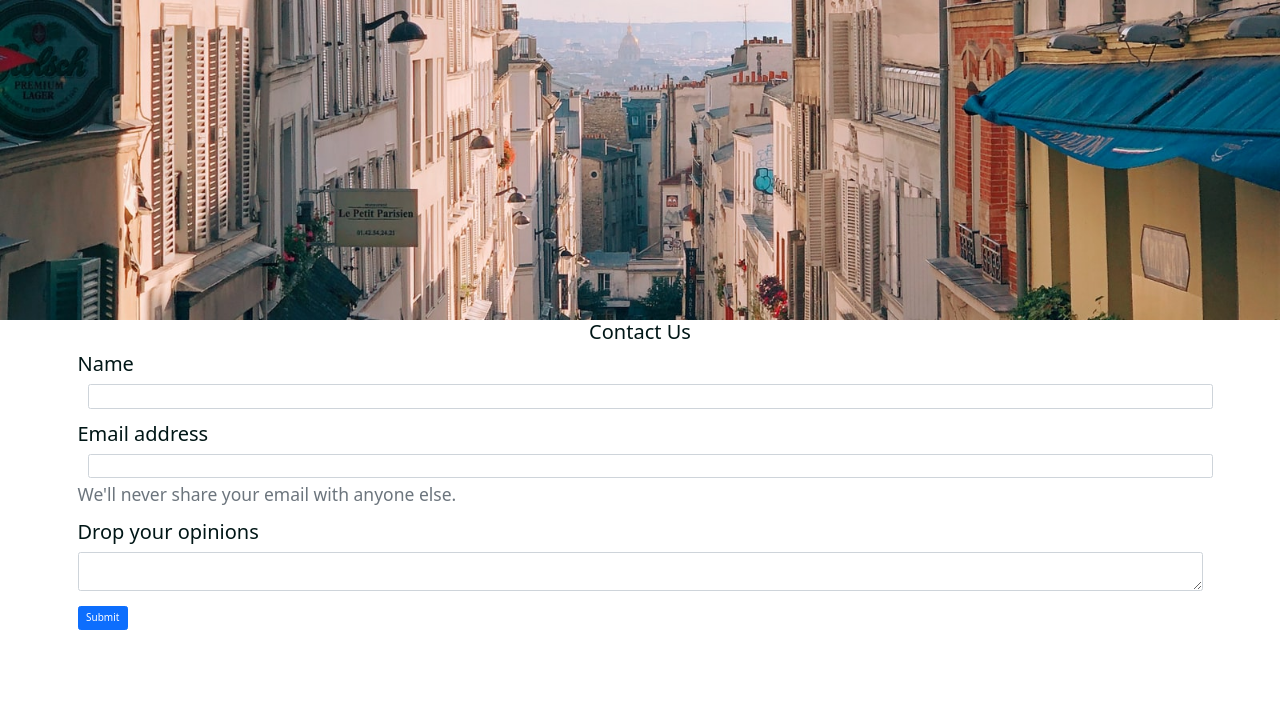
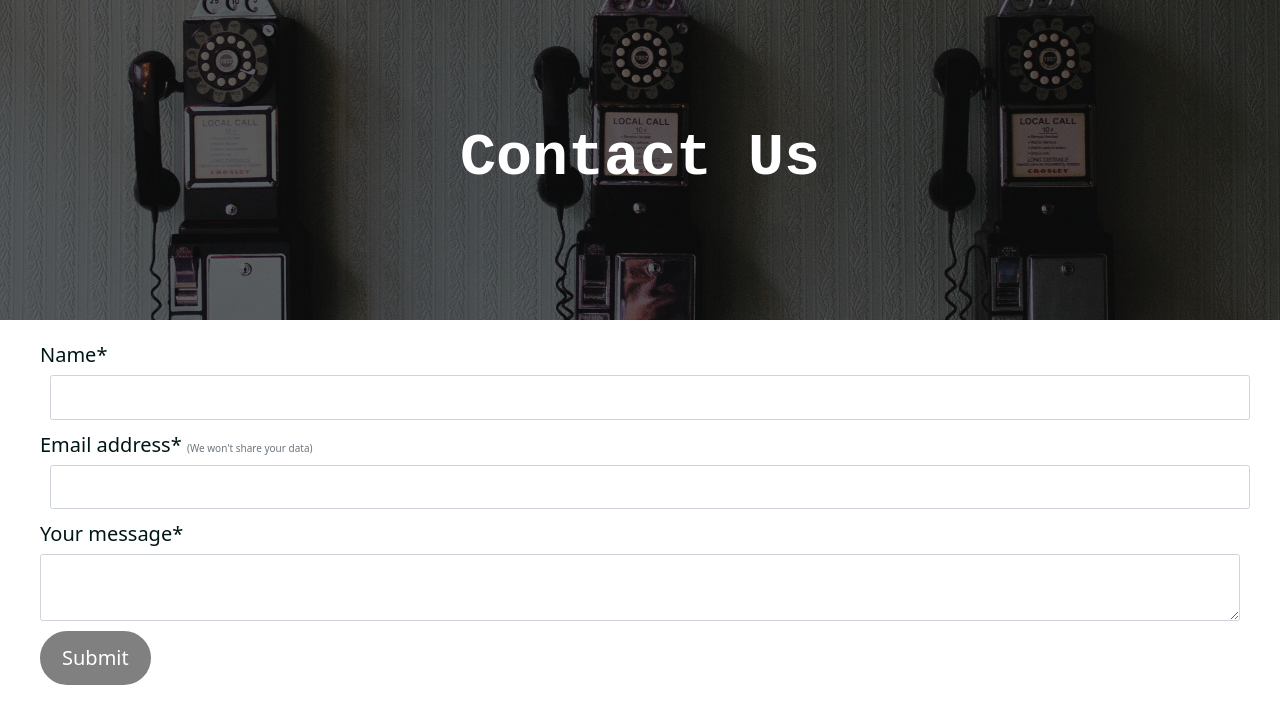
Before and after one commit to KoyalThakur/final-year-project, a Django app: page /contact in a window 1280 px wide. Shown: the part 80-800 px from the top of the page. Run offline with Django 3.2, Linux system fonts and the light colour scheme.

Commit message:
contact refactored

```diff
--- a/Webnarys/static/style.css
+++ b/Webnarys/static/style.css
@@ -250,7 +250,8 @@ input {
     flex-direction: column;
     flex-wrap: wrap;
     justify-content: center;
-    margin: 2rem 4rem;}
+    margin: 2rem 4rem;
+}
 
 .team-card-container {
     display: flex;
@@ -283,7 +284,6 @@ input {
     margin: 2rem 4rem;
 }
 
-
 .about-details-desc {
     display: flex;
     flex-direction: column;
@@ -291,7 +291,6 @@ input {
 }
 
 .para-desc {
-    /* list-style-type: "✔️"; */
     list-style-type: circle;
     padding: 1rem;
     margin: 1rem 0rem;
@@ -299,6 +298,51 @@ input {
     border-radius: 0.8rem 0.8rem 0.8rem 0rem;
 }
 
+/*********CONTACT US ********/
+.contact-head {
+    background: linear-gradient(rgba(0, 0, 0, 0.6), rgba(0, 0, 0, 0.6)), url("../static/images/contact-bg.jpg");
+    background-size: cover;
+    background-repeat: repeat;
+    background-position: center;
+    height: 40vh;
+    display: flex;
+    flex-direction: column;
+    justify-content: center;
+    align-items: center;
+}
+
+.contact-desc-head {
+    color: var(--pri-font-color);
+}
+
+.contact-form-container {
+    display: flex;
+    flex-direction: column;
+    /* flex-direction: row; */
+    flex-wrap: wrap;
+    margin: 2rem 4rem;
+    justify-content: space-evenly;
+}
+
+.form-container {
+    display: flex;
+    flex-direction: column;
+    flex-wrap: wrap;
+}
+
+.form-control {
+    padding: 1rem;
+    font-size: 1.5rem;
+}
+
+.form-text {
+    font-size: 1rem;
+}
+
+/* .form-desc{
+    display: flex;
+    flex-direction: column;
+} */
 /***************** RESPONSIVE DESIGN ****************/
 @media (max-width: 992px) {
     .left-section {
--- a/Webnarys/templates/about.html
+++ b/Webnarys/templates/about.html
@@ -8,7 +8,6 @@
             ABOUT WEBNARYS
         </h1>
     </header>
-
 
     <div class="about-details-container">
         <h1 class="about-details-head team-head">Our Aim</h1>
--- a/Webnarys/templates/contact.html
+++ b/Webnarys/templates/contact.html
@@ -2,32 +2,44 @@
 {% block  title%}Contact | {% endblock  %}
 {%block body%}
 
-<div class="container-fluid p-0" style="display: flex; flex-direction: column;">
-  <img style=" flex-wrap: wrap; flex: 1;" src="../static/images/contact.jfif" alt="contact us image">
-  <h2 class="text-center contact-heading"> Contact Us </h2>
+<!-- <div class="container-fluid p-0" style="display: flex; flex-direction: column;">
+  <img style=" flex-wrap: wrap; flex: 1;" src="../static/images/contact--bg.jpg" alt="contact us image">
+</div> -->
+
+<div class="contact-container">
+  <header class="contact-head">
+    <h1 class="about-desc-head contact-desc-head"> Contact Us </h1>
+  </header>
+
+  <div class="contact-form-container">
+    <form method="post" action="/contact" class="form-container">
+      {% csrf_token %}
+      <div class="mb-3">
+        <label for="Name" class="form-label">Name*</label>
+        <input type="text" class="form-control" id="Name" name="name">
       </div>
 
-<div class="container">
-  <form method="post" action="/contact">
-    {% csrf_token %}
       <div class="mb-3">
-      <label for="Name" class="form-label">Name</label>
-      <input type="text" class="form-control" id="Name" name="name">
-      <div id="Name" class="form-text"></div>
+        <label for="Email" class="form-label">Email address* <small id="emailHelp" class="form-text ">(We won't share your data)</small></label>
+        <input type="email" class="form-control" id="Email" aria-describedby="emailHelp" name="email">
       </div>
-    <div class="mb-3">
-      <label for="Email" class="form-label">Email address</label>
-      <input type="email" class="form-control" id="Email" aria-describedby="emailHelp" name="email">
-      <div id="emailHelp" class="form-text">We'll never share your email with anyone else.</div>
-    </div>
+
       <div class="mb-3">
         <label for="feedback" class="form-label">
-        Drop your opinions
+          Your message*
         </label>
         <textarea class="form-control" id="feedback" name="desc"></textarea>
       </div>
-    <button type="submit" class="btn btn-primary">Submit</button>
+      <div>
+      <button type="submit" class="local-btn">Submit</button></div>
     </form>
+
+    <!-- <div class="form-desc">
+      <h1>How Can We Help?</h1>
+
+    </div> -->
+  </div>
+
 </div>
 
 {%endblock body%}
```
Also changed, not shown: Webnarys/db.sqlite3, Webnarys/static/images/contact--bg.jpg (added), Webnarys/static/images/contact-bg.jpg (added). Lines whose indentation alone changed are shown as unchanged.
